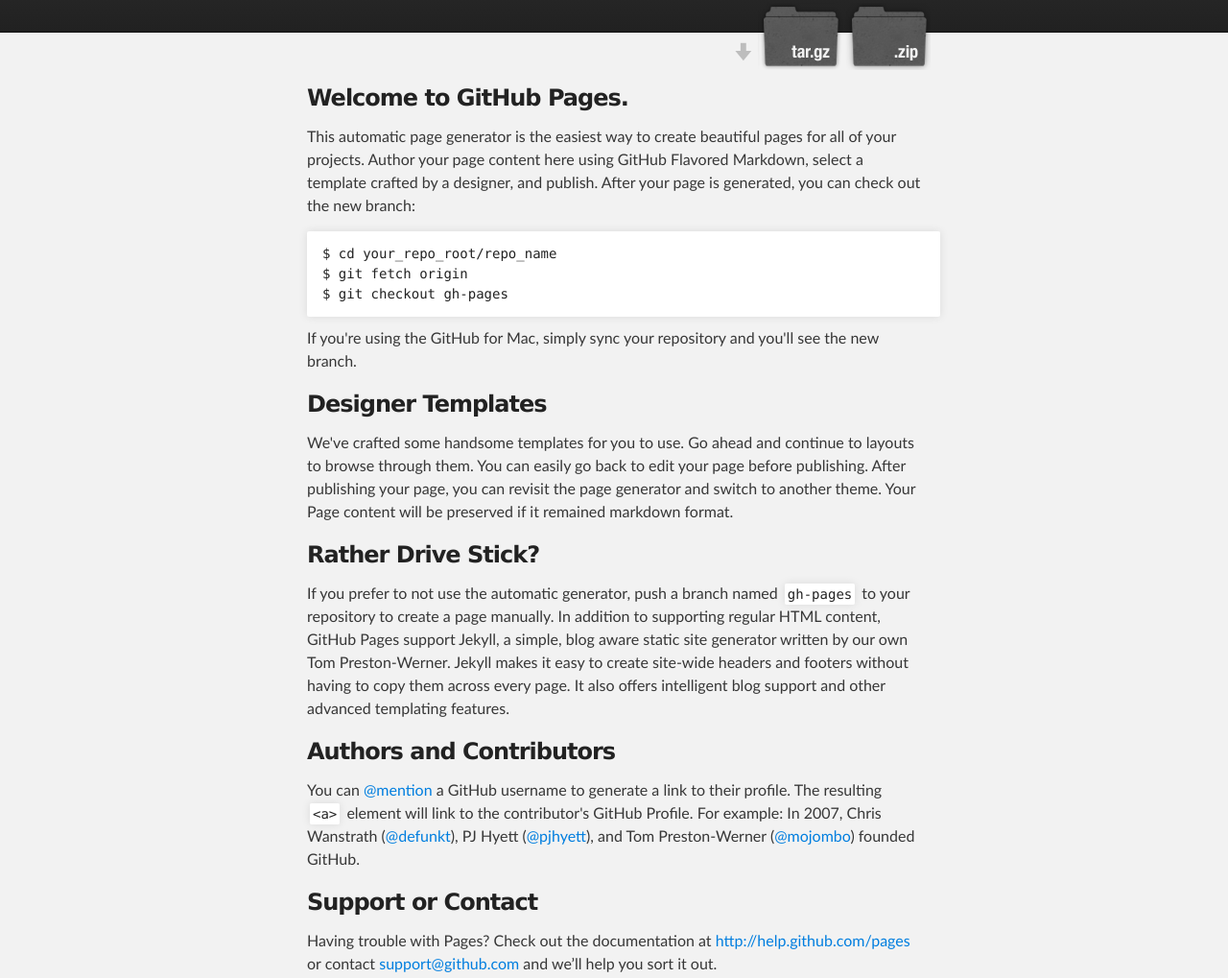
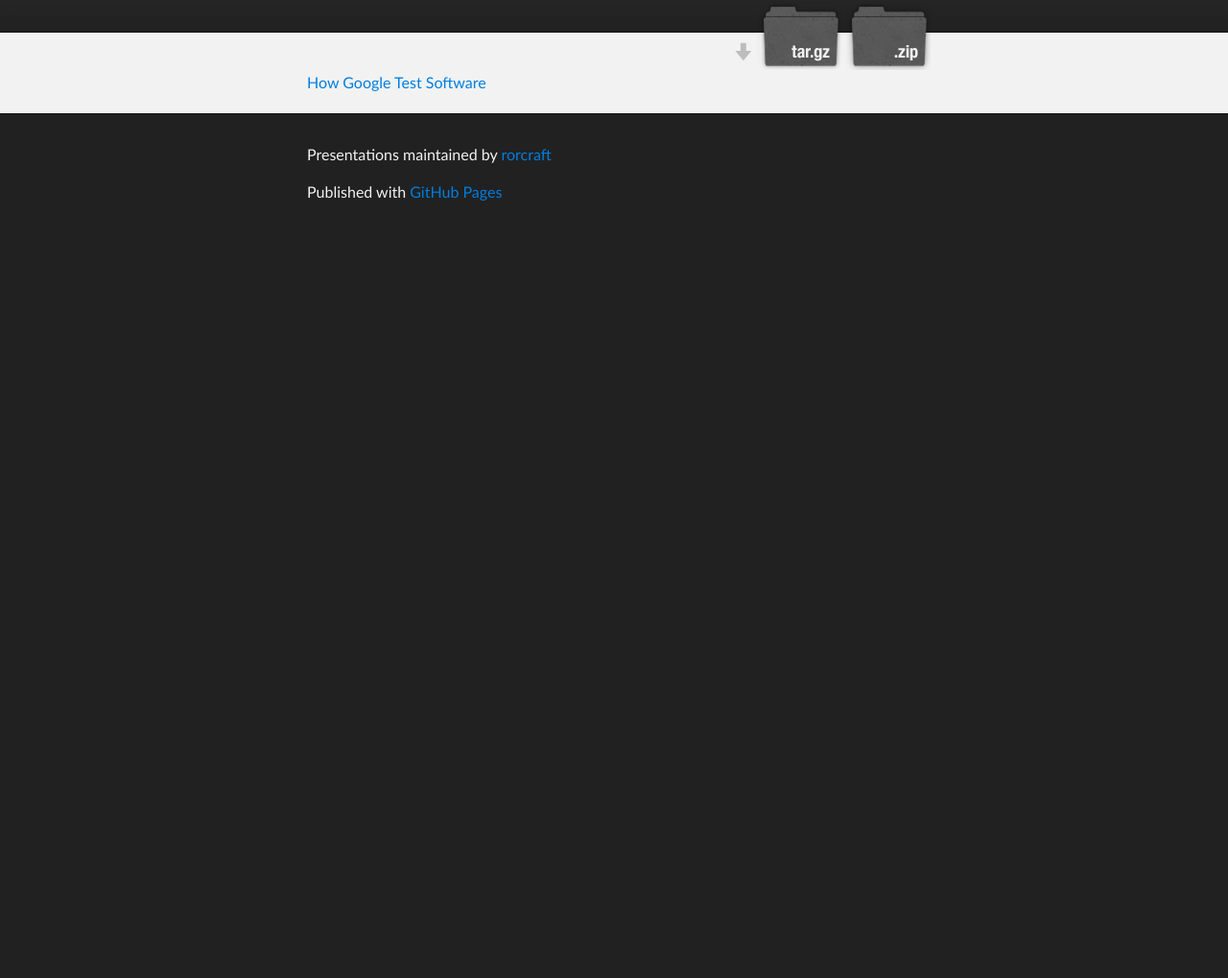
Before and after one commit to danvideo/presentations, a plain HTML site: page index.html in a window 1280 px wide. Shown: the part 140-1159 px from the top of the page at 96% size. After the commit the page ends 800 px from the top, so only its background shows below. Drawn offline with Linux system fonts and the light colour scheme.

Commit message:
link to presentation

```diff
--- a/index.html
+++ b/index.html
@@ -31,32 +31,8 @@
     <!-- MAIN CONTENT -->
     <div id="main_content_wrap" class="outer">
       <section id="main_content" class="inner">
-        <h3>Welcome to GitHub Pages.</h3>
+        <a href="How_Google_Test_Software/">How Google Test Software</a>
 
-<p>This automatic page generator is the easiest way to create beautiful pages for all of your projects. Author your page content here using GitHub Flavored Markdown, select a template crafted by a designer, and publish. After your page is generated, you can check out the new branch:</p>
-
-<pre><code>$ cd your_repo_root/repo_name
-$ git fetch origin
-$ git checkout gh-pages
-</code></pre>
-
-<p>If you're using the GitHub for Mac, simply sync your repository and you'll see the new branch.</p>
-
-<h3>Designer Templates</h3>
-
-<p>We've crafted some handsome templates for you to use. Go ahead and continue to layouts to browse through them. You can easily go back to edit your page before publishing. After publishing your page, you can revisit the page generator and switch to another theme. Your Page content will be preserved if it remained markdown format.</p>
-
-<h3>Rather Drive Stick?</h3>
-
-<p>If you prefer to not use the automatic generator, push a branch named <code>gh-pages</code> to your repository to create a page manually. In addition to supporting regular HTML content, GitHub Pages support Jekyll, a simple, blog aware static site generator written by our own Tom Preston-Werner. Jekyll makes it easy to create site-wide headers and footers without having to copy them across every page. It also offers intelligent blog support and other advanced templating features.</p>
-
-<h3>Authors and Contributors</h3>
-
-<p>You can <a href="https://github.com/blog/821" class="user-mention">@mention</a> a GitHub username to generate a link to their profile. The resulting <code>&lt;a&gt;</code> element will link to the contributor's GitHub Profile. For example: In 2007, Chris Wanstrath (<a href="https://github.com/defunkt" class="user-mention">@defunkt</a>), PJ Hyett (<a href="https://github.com/pjhyett" class="user-mention">@pjhyett</a>), and Tom Preston-Werner (<a href="https://github.com/mojombo" class="user-mention">@mojombo</a>) founded GitHub.</p>
-
-<h3>Support or Contact</h3>
-
-<p>Having trouble with Pages? Check out the documentation at <a href="http://help.github.com/pages">http://help.github.com/pages</a> or contact <a href="mailto:support@github.com">support@github.com</a> and we’ll help you sort it out.</p>
       </section>
     </div>
 
```
